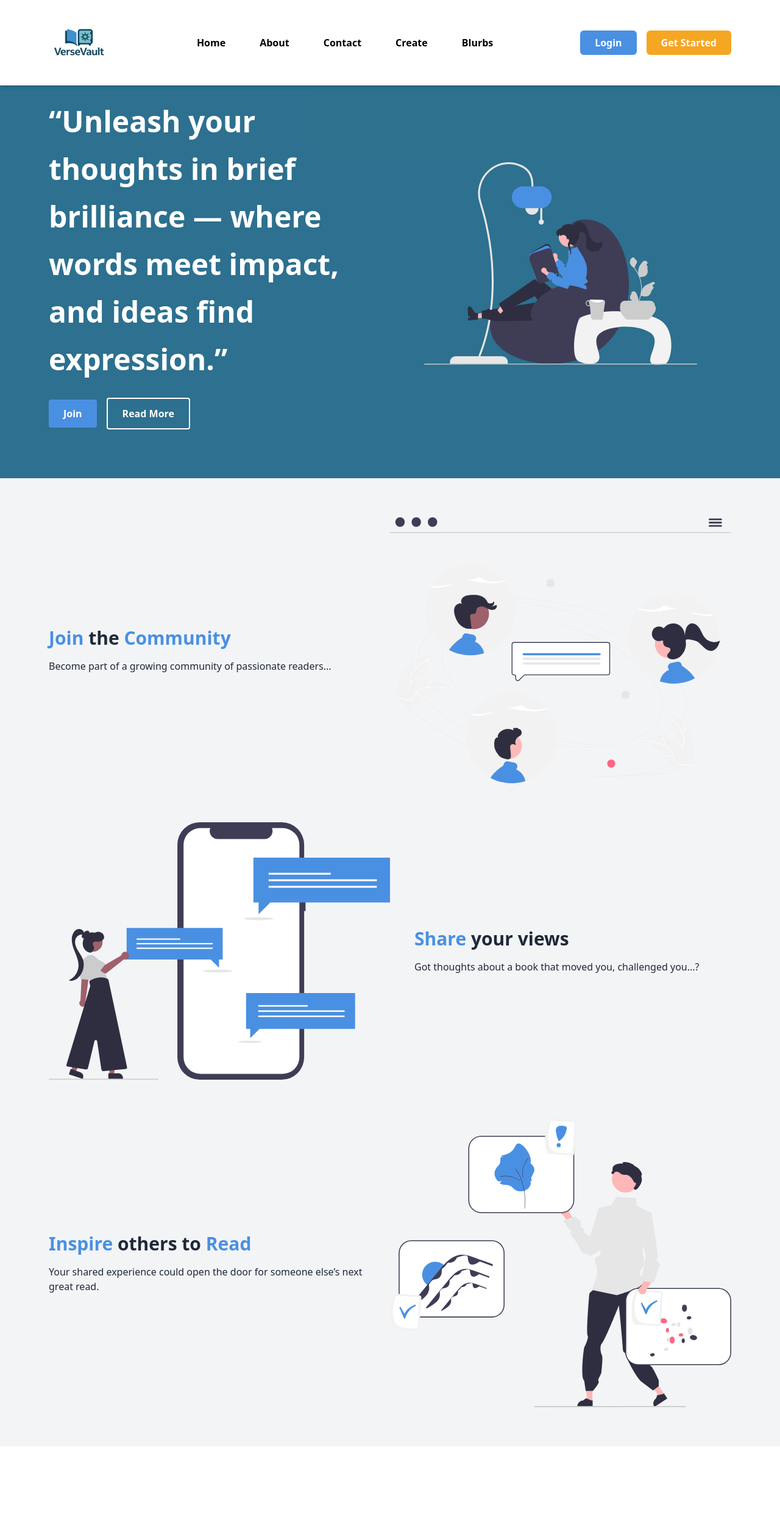
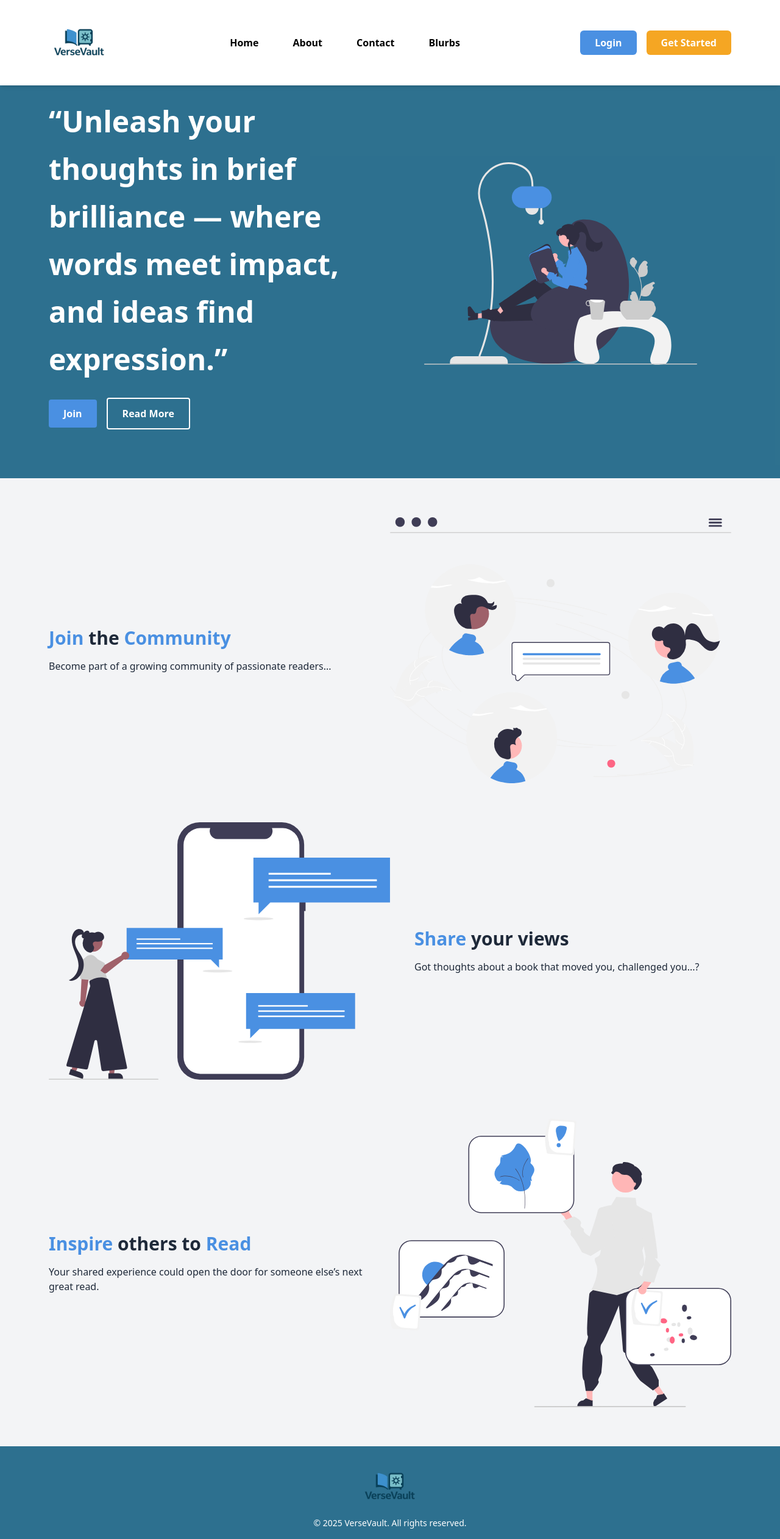
Before and after one commit to KakuElvis/versevault, a React (Vite) app: page / in a window 1280 px wide. Shown: the whole page at 61% size. Before the commit the page ends 2371 px from the top, so only its background shows below. Built offline with nearby package versions, Linux system fonts and the light colour scheme.

Commit message:
added logo  and favicon

```diff
--- a/index.html
+++ b/index.html
@@ -2,9 +2,9 @@
 <html lang="en">
   <head>
     <meta charset="UTF-8" />
-    <link rel="icon" type="image/svg+xml" href="/vite.svg" />
+    <link rel="icon" type="image/svg+xml" href="/logop.png" />
     <meta name="viewport" content="width=device-width, initial-scale=1.0" />
-    <title>VerseVault</title>
+    <title>VerseVault~Share a verse</title>
     <link rel="stylesheet" href="https://cdnjs.cloudflare.com/ajax/libs/font-awesome/6.7.2/css/all.min.css" integrity="sha512-Evv84Mr4kqVGRNSgIGL/F/aIDqQb7xQ2vcrdIwxfjThSH8CSR7PBEakCr51Ck+w+/U6swU2Im1vVX0SVk9ABhg==" crossorigin="anonymous" referrerpolicy="no-referrer" />
 
   </head>
--- a/src/components/Footer.jsx
+++ b/src/components/Footer.jsx
@@ -1,9 +1,11 @@
 // src/components/Footer.jsx
 import React from "react";
+import logo from "../assets/logop.png"
 
 const Footer = () => {
   return (
-    <footer className="text-center py-4 bg-gray-100 text-sm text-gray-600">
+    <footer className="flex flex-col items-center text-center py-4 bg-[#176183]/90 text-sm text-white">
+      <img src={logo} alt="VerseVault Logo" className="object-contain" width="100" height="50" />
       © {new Date().getFullYear()} VerseVault. All rights reserved.
     </footer>
   );
--- a/src/components/Nav.jsx
+++ b/src/components/Nav.jsx
@@ -45,14 +45,6 @@ const Nav = () => {
             >
               Contact
             </a>
-          </li>
-          <li>
-            <Link
-              to="/post_blurb"
-              className="hover:bg-logo/10 ease-in duration-200 px-4 py-2 rounded-md"
-            >
-              Create
-            </Link>
           </li>
           <li>
             <Link
--- a/src/pages/Home.jsx
+++ b/src/pages/Home.jsx
@@ -3,6 +3,7 @@ import React from "react";
 import Nav from "../components/Nav";
 import Hero from "../components/Hero";
 import HowTo from "../components/How_to";
+import Footer from "../components/Footer";
 
 const Home = () => {
   return (
@@ -11,6 +12,7 @@ const Home = () => {
       <main>
         <Hero />
         <HowTo />
+        <Footer/>
       </main>
     </div>
   );
--- a/src/pages/Login.jsx
+++ b/src/pages/Login.jsx
@@ -22,14 +22,14 @@ const Login = () => {
 
   return (
     <div
-      className="bg-gray-100 flex items-center justify-center h-screen"
+      className="bg-gray-100 flex items-center justify-center h-screen bg-cover bg-center"
       style={{ backgroundImage: `url('./src/assets/verse.svg')` }}
     >
       <div className="bg-white p-8 rounded-lg shadow-lg w-full max-w-md">
         <h2 className="text-2xl font-bold mb-6 text-center text-gray-600">
           Start Blurbing
         </h2>
-        <h4 className="text-left text-gray-600 mb-6">Login to blurb</h4>
+        {/* <h4 className="text-left text-gray-600 mb-6">Login to blurb</h4> */}
 
         <form onSubmit={handleLogin}>
           <input
--- a/src/pages/Register.jsx
+++ b/src/pages/Register.jsx
@@ -22,7 +22,7 @@ const Register = () => {
 
   return (
     <div
-      className="bg-gray-100 flex items-center justify-center h-screen"
+      className="bg-gray-100 flex items-center justify-center h-screen bg-cover bg-center"
       style={{ backgroundImage: `url('./src/assets/verse.svg')` }}
     >
       <div className="bg-white p-8 rounded-lg shadow-lg w-full max-w-md">
```
Also changed, not shown: public/logop.png (added).
